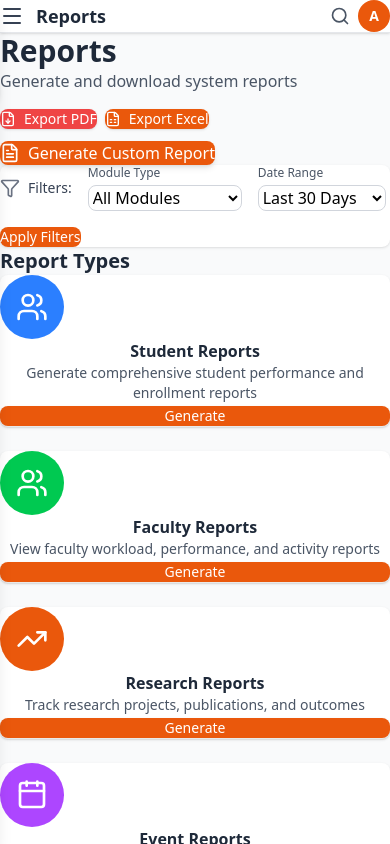
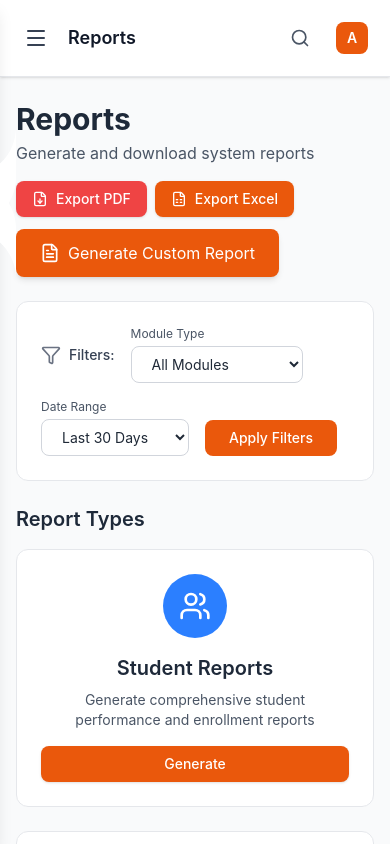
Before and after one commit to ccs-profiling-system/ccs-profiling-frontend, a React (Vite) app: page /reports in a window 390 px wide. Built offline with nearby package versions, Linux system fonts and the light colour scheme; no server answers.

Commit message:
feat: added ui design

```diff
--- a/src/components/layout/MainLayout.tsx
+++ b/src/components/layout/MainLayout.tsx
@@ -24,8 +24,10 @@ export function MainLayout({ children, title }: MainLayoutProps) {
         <Navbar title={title} onMenuClick={toggleSidebar} />
 
         {/* Content Area */}
-        <main className="flex-1 overflow-y-auto p-4 lg:p-6">
-          {children}
+        <main className="flex-1 overflow-y-auto">
+          <div className="max-w-7xl mx-auto px-4 sm:px-6 lg:px-8 py-6 lg:py-8">
+            {children}
+          </div>
         </main>
       </div>
     </div>
--- a/src/components/layout/Navbar.tsx
+++ b/src/components/layout/Navbar.tsx
@@ -14,18 +14,18 @@ export function Navbar({ title = 'Dashboard', onMenuClick }: NavbarProps) {
 
   return (
     <header className="bg-white shadow-sm border-b border-gray-200">
-      <div className="px-4 lg:px-6 py-4">
+      <div className="px-4 sm:px-6 lg:px-8 py-4">
         <div className="flex items-center justify-between gap-4">
           {/* Mobile Menu Button + Title */}
           <div className="flex items-center gap-3">
             <button
               onClick={onMenuClick}
-              className="lg:hidden p-2 hover:bg-gray-100 rounded-lg transition"
+              className="lg:hidden p-2 hover:bg-gray-100 rounded-lg transition-colors"
               aria-label="Toggle menu"
             >
               <Menu className="w-6 h-6 text-gray-700" />
             </button>
-            <h2 className="text-lg lg:text-xl font-semibold text-gray-800">{title}</h2>
+            <h2 className="text-lg lg:text-xl font-semibold text-gray-900">{title}</h2>
           </div>
 
           {/* Search Input - Hidden on small screens */}
@@ -38,14 +38,14 @@ export function Navbar({ title = 'Dashboard', onMenuClick }: NavbarProps) {
           </div>
 
           {/* Right Section - User Info Placeholder */}
-          <div className="flex items-center gap-2 lg:gap-4">
+          <div className="flex items-center gap-3">
             {/* Mobile Search Icon */}
-            <button className="md:hidden p-2 hover:bg-gray-100 rounded-lg transition">
+            <button className="md:hidden p-2 hover:bg-gray-100 rounded-lg transition-colors">
               <Search className="w-5 h-5 text-gray-600" />
             </button>
 
-            <button className="p-2 hover:bg-gray-100 rounded-lg transition">
-              <div className="w-8 h-8 bg-primary rounded-full flex items-center justify-center text-white font-semibold text-sm">
+            <button className="p-1.5 hover:bg-gray-100 rounded-lg transition-colors">
+              <div className="w-8 h-8 bg-primary rounded-lg flex items-center justify-center text-white font-semibold text-sm">
                 A
               </div>
             </button>
--- a/src/components/ui/Button.tsx
+++ b/src/components/ui/Button.tsx
@@ -26,19 +26,19 @@ export const Button = forwardRef<HTMLButtonElement, ButtonProps>(
     },
     ref
   ) => {
-    const baseStyles = 'inline-flex items-center justify-center gap-2 font-medium rounded-lg transition-all focus:outline-none focus:ring-2 focus:ring-offset-2 disabled:opacity-50 disabled:cursor-not-allowed';
+    const baseStyles = 'inline-flex items-center justify-center gap-2 font-medium rounded-lg transition-all duration-200 focus:outline-none focus:ring-2 focus:ring-offset-2 disabled:opacity-50 disabled:cursor-not-allowed';
 
     const variantStyles = {
       primary: 'bg-primary hover:bg-primary-dark text-white focus:ring-primary shadow-sm hover:shadow-md',
-      secondary: 'bg-secondary hover:bg-secondary/90 text-white focus:ring-secondary shadow-sm hover:shadow-md',
-      outline: 'border-2 border-primary text-primary hover:bg-primary-dark hover:text-white hover:border-primary-dark focus:ring-primary',
+      secondary: 'bg-secondary hover:bg-red-600 text-white focus:ring-secondary shadow-sm hover:shadow-md',
+      outline: 'border-2 border-gray-300 text-gray-700 hover:bg-gray-50 hover:border-gray-400 focus:ring-primary',
       ghost: 'text-gray-700 hover:bg-gray-100 focus:ring-gray-300',
     };
 
     const sizeStyles = {
       sm: 'px-3 py-1.5 text-sm',
-      md: 'px-4 py-2 text-base',
-      lg: 'px-6 py-3 text-lg',
+      md: 'px-4 py-2 text-sm',
+      lg: 'px-6 py-2.5 text-base',
     };
 
     const widthStyles = fullWidth ? 'w-full' : '';
--- a/src/components/ui/Card.tsx
+++ b/src/components/ui/Card.tsx
@@ -12,15 +12,15 @@ export function Card({ children, className = '', title, accent = false, hover =
   return (
     <div
       className={`
-        bg-white rounded-lg shadow transition-all duration-200
-        ${accent ? 'border-l-4 border-primary' : ''}
-        ${hover ? 'hover:shadow-lg hover:-translate-y-0.5' : ''}
+        bg-white rounded-xl border border-gray-200 transition-all duration-200
+        ${accent ? 'border-l-4 border-l-primary' : ''}
+        ${hover ? 'hover:shadow-md hover:-translate-y-1' : 'shadow-sm'}
         ${className}
       `}
     >
       {title && (
-        <div className="px-6 py-4 border-b border-gray-200">
-          <h3 className="text-lg font-semibold text-gray-800">{title}</h3>
+        <div className="px-6 py-4 border-b border-gray-100">
+          <h3 className="text-lg font-semibold text-gray-900">{title}</h3>
         </div>
       )}
       <div className={title ? 'p-6' : 'p-6'}>
--- a/src/index.css
+++ b/src/index.css
@@ -4,13 +4,9 @@
   --color-primary: rgb(234 88 12);
   --color-primary-dark: rgb(194 65 12);
   --color-secondary: rgb(239 68 68);
-
-  /* Transition durations */
-  --transition-fast: 150ms;
-  --transition-base: 200ms;
-  --transition-slow: 300ms;
 }
 
+@layer base {
   * {
     margin: 0;
     padding: 0;
@@ -18,51 +14,321 @@
   }
 
   body {
-  font-family: system-ui, -apple-system, sans-serif;
-  @apply bg-gray-50;
+    font-family: -apple-system, BlinkMacSystemFont, 'Segoe UI', 'Roboto', 'Oxygen', 'Ubuntu', 'Cantarell', sans-serif;
+    font-size: 16px;
+    line-height: 1.5;
+    color: rgb(31 41 55);
+    background-color: rgb(249 250 251);
+    -webkit-font-smoothing: antialiased;
+    -moz-osx-font-smoothing: grayscale;
   }
 
-/* Global smooth transitions for interactive elements */
+  h1 {
+    font-size: 1.875rem;
+    line-height: 2.25rem;
+    font-weight: 700;
+    color: rgb(17 24 39);
+  }
+
+  h2 {
+    font-size: 1.5rem;
+    line-height: 2rem;
+    font-weight: 600;
+    color: rgb(17 24 39);
+  }
+
+  h3 {
+    font-size: 1.25rem;
+    line-height: 1.75rem;
+    font-weight: 600;
+    color: rgb(17 24 39);
+  }
+
   button,
   a,
   input,
-textarea,
   select,
-[role="button"],
-[tabindex]:not([tabindex="-1"]) {
-  transition-property: color, background-color, border-color, text-decoration-color, fill, stroke, opacity, box-shadow, transform;
-  transition-timing-function: cubic-bezier(0.4, 0, 0.2, 1);
-  transition-duration: 200ms;
-}
-
-/* Smooth transitions for hover states */
-.transition-smooth {
+  textarea {
     transition: all 200ms cubic-bezier(0.4, 0, 0.2, 1);
   }
 
-/* Card hover effects */
-.card-hover {
-  transition: all 200ms cubic-bezier(0.4, 0, 0.2, 1);
-}
-
-.card-hover:hover {
-  transform: translateY(-2px);
-}
-
-/* Focus visible for accessibility */
   *:focus-visible {
     outline: 2px solid rgb(234 88 12);
     outline-offset: 2px;
-  transition: outline-offset 150ms ease;
   }
 
-/* Smooth scroll behavior */
   html {
     scroll-behavior: smooth;
   }
 
-/* Animation for fade in */
+  ::-webkit-scrollbar {
+    width: 8px;
+    height: 8px;
+  }
+
+  ::-webkit-scrollbar-track {
+    background: rgb(243 244 246);
+  }
+
+  ::-webkit-scrollbar-thumb {
+    background: rgb(209 213 219);
+    border-radius: 4px;
+  }
+
+  ::-webkit-scrollbar-thumb:hover {
+    background: rgb(156 163 175);
+  }
+
+  input[type="text"],
+  input[type="email"],
+  input[type="password"],
+  input[type="search"],
+  input[type="number"],
+  select,
+  textarea {
+    width: 100%;
+    padding: 0.625rem 0.875rem;
+    font-size: 0.875rem;
+    color: rgb(31 41 55);
+    background-color: white;
+    border: 1px solid rgb(229 231 235);
+    border-radius: 10px;
+    transition: all 200ms ease;
+  }
+
+  input:focus,
+  select:focus,
+  textarea:focus {
+    outline: none;
+    border-color: rgb(234 88 12);
+    box-shadow: 0 0 0 3px rgb(234 88 12 / 0.1);
+  }
+}
+
+@layer components {
+  /* Welcome Banner */
+  .welcome-banner {
+    background: linear-gradient(135deg, rgb(249 115 22) 0%, rgb(239 68 68) 100%);
+    border-radius: 16px;
+    padding: 2rem;
+    color: white;
+    box-shadow: 0 10px 25px -5px rgb(249 115 22 / 0.3);
+    position: relative;
+    overflow: hidden;
+  }
+
+  .welcome-banner::before {
+    content: '';
+    position: absolute;
+    top: -50%;
+    right: -10%;
+    width: 300px;
+    height: 300px;
+    background: rgba(255, 255, 255, 0.1);
+    border-radius: 50%;
+  }
+
+  /* Stat Cards */
+  .stat-card {
+    background: white;
+    border-radius: 16px;
+    padding: 1.5rem;
+    box-shadow: 0 1px 3px 0 rgb(0 0 0 / 0.1);
+    transition: all 200ms ease;
+    border: 1px solid rgb(243 244 246);
+  }
+
+  .stat-card:hover {
+    box-shadow: 0 10px 25px -5px rgb(0 0 0 / 0.1);
+    transform: translateY(-4px);
+  }
+
+  .stat-icon {
+    width: 48px;
+    height: 48px;
+    border-radius: 12px;
+    display: flex;
+    align-items: center;
+    justify-content: center;
+    box-shadow: 0 4px 6px -1px rgb(0 0 0 / 0.1);
+  }
+
+  .stat-icon-blue {
+    background: linear-gradient(135deg, rgb(59 130 246) 0%, rgb(37 99 235) 100%);
+  }
+
+  .stat-icon-green {
+    background: linear-gradient(135deg, rgb(34 197 94) 0%, rgb(22 163 74) 100%);
+  }
+
+  .stat-icon-purple {
+    background: linear-gradient(135deg, rgb(168 85 247) 0%, rgb(147 51 234) 100%);
+  }
+
+  .stat-icon-orange {
+    background: linear-gradient(135deg, rgb(249 115 22) 0%, rgb(234 88 12) 100%);
+  }
+
+  /* Action Cards */
+  .action-card {
+    background: white;
+    border-radius: 12px;
+    padding: 1.5rem;
+    border: 1px solid rgb(243 244 246);
+    transition: all 200ms ease;
+    cursor: pointer;
+  }
+
+  .action-card:hover {
+    border-color: rgb(234 88 12);
+    box-shadow: 0 4px 12px -2px rgb(234 88 12 / 0.2);
+    transform: translateY(-2px);
+  }
+
+  .action-icon {
+    width: 40px;
+    height: 40px;
+    border-radius: 10px;
+    display: flex;
+    align-items: center;
+    justify-content: center;
+    margin-bottom: 0.75rem;
+  }
+
+  /* Activity Feed */
+  .activity-item {
+    display: flex;
+    align-items: flex-start;
+    gap: 0.75rem;
+    padding: 0.75rem;
+    border-radius: 8px;
+    transition: background-color 200ms ease;
+  }
+
+  .activity-item:hover {
+    background-color: rgb(249 250 251);
+  }
+
+  .activity-icon {
+    width: 32px;
+    height: 32px;
+    border-radius: 8px;
+    display: flex;
+    align-items: center;
+    justify-content: center;
+    flex-shrink: 0;
+  }
+
+  /* Container */
+  .container {
+    width: 100%;
+    max-width: 1280px;
+    margin-left: auto;
+    margin-right: auto;
+    padding-left: 1rem;
+    padding-right: 1rem;
+  }
+
+  @media (min-width: 640px) {
+    .container {
+      padding-left: 1.5rem;
+      padding-right: 1.5rem;
+    }
+  }
+
+  @media (min-width: 1024px) {
+    .container {
+      padding-left: 2rem;
+      padding-right: 2rem;
+    }
+  }
+
+  /* Sidebar Navigation with Curved Active State */
+  .sidebar-nav-item {
+    display: block;
+    padding: 0.875rem 1.5rem;
+    font-weight: 500;
+    color: rgba(255, 255, 255, 0.9);
+    transition: all 300ms cubic-bezier(0.4, 0, 0.2, 1);
+    position: relative;
+    border-radius: 0;
+    overflow: visible;
+  }
+
+  .sidebar-nav-item:hover:not(.sidebar-nav-item-active) {
+    color: white;
+    background-color: rgba(194, 65, 12, 0.3);
+  }
+
+  .sidebar-nav-item-active {
+    color: rgb(234 88 12);
+    background-color: white;
+    font-weight: 600;
+    border-radius: 60px 0 0 60px;
+    padding-left: 2rem;
+    padding-right: 3rem;
+    margin-right: -1rem;
+    position: relative;
+    z-index: 1;
+  }
+
+  /* Top curve - smoother and more gradual */
+  .sidebar-nav-item-active::before {
+    content: '';
+    position: absolute;
+    right: -1rem;
+    top: -100px;
+    width: 100px;
+    height: 100px;
+    background-color: transparent;
+    border-bottom-right-radius: 50px;
+    box-shadow: 0 50px 0 0 white;
+    pointer-events: none;
+  }
+
+  /* Bottom curve - smoother and more gradual */
+  .sidebar-nav-item-active::after {
+    content: '';
+    position: absolute;
+    right: -1rem;
+    bottom: -100px;
+    width: 100px;
+    height: 100px;
+    background-color: transparent;
+    border-top-right-radius: 50px;
+    box-shadow: 0 -50px 0 0 white;
+    pointer-events: none;
+  }
+}
+
+@layer utilities {
+  .animate-fade-in {
+    animation: fadeIn 300ms ease-out;
+  }
+
+  .animate-slide-in-up {
+    animation: slideInUp 300ms ease-out;
+  }
+
+  .animate-scale-in {
+    animation: scaleIn 200ms ease-out;
+  }
+
+  .animate-spin {
+    animation: spin 1s linear infinite;
+  }
+}
+
 @keyframes fadeIn {
+  from {
+    opacity: 0;
+  }
+  to {
+    opacity: 1;
+  }
+}
+
+@keyframes slideInUp {
   from {
     opacity: 0;
     transform: translateY(10px);
@@ -73,12 +339,29 @@ html {
   }
 }
 
-.animate-fade-in {
-  animation: fadeIn 300ms ease-out;
+@keyframes slideDownCurve {
+  from {
+    opacity: 0;
+    transform: translateY(-20px);
+  }
+  to {
+    opacity: 1;
+    transform: translateY(0);
+  }
 }
 
-/* Animation for slide in from right */
-@keyframes slideInRight {
+@keyframes slideUpCurve {
+  from {
+    opacity: 0;
+    transform: translateY(20px);
+  }
+  to {
+    opacity: 1;
+    transform: translateY(0);
+  }
+}
+
+@keyframes slideInFromRight {
   from {
     opacity: 0;
     transform: translateX(20px);
@@ -89,11 +372,6 @@ html {
   }
 }
 
-.animate-slide-in-right {
-  animation: slideInRight 300ms ease-out;
-}
-
-/* Animation for scale in */
 @keyframes scaleIn {
   from {
     opacity: 0;
@@ -105,6 +383,8 @@ html {
   }
 }
 
-.animate-scale-in {
-  animation: scaleIn 200ms ease-out;
+@keyframes spin {
+  to {
+    transform: rotate(360deg);
   }
+}
```
Also changed, not shown: src/components/layout/Sidebar.tsx (+7 -11 lines), src/components/ui/Modal.tsx (+6 -6 lines), src/components/ui/Table.tsx (+5 -5 lines), src/features/admin/dashboard/index.tsx (+137 -65 lines). Lines whose indentation alone changed are shown as unchanged.
